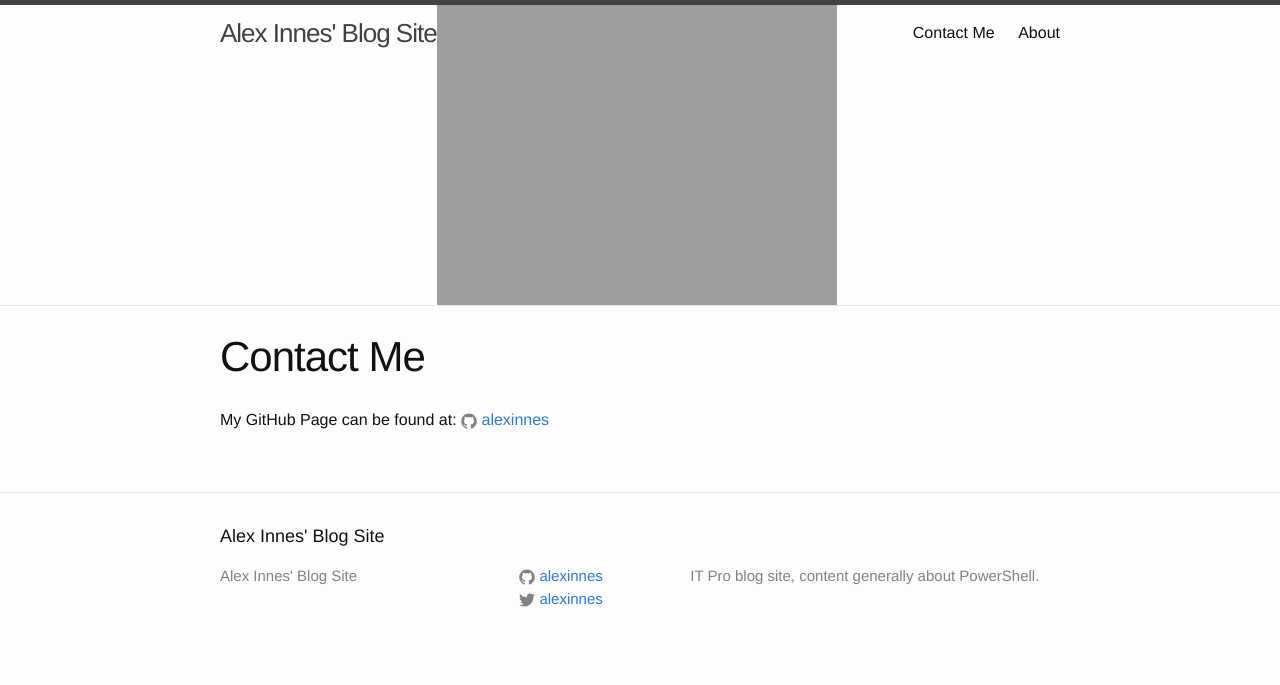
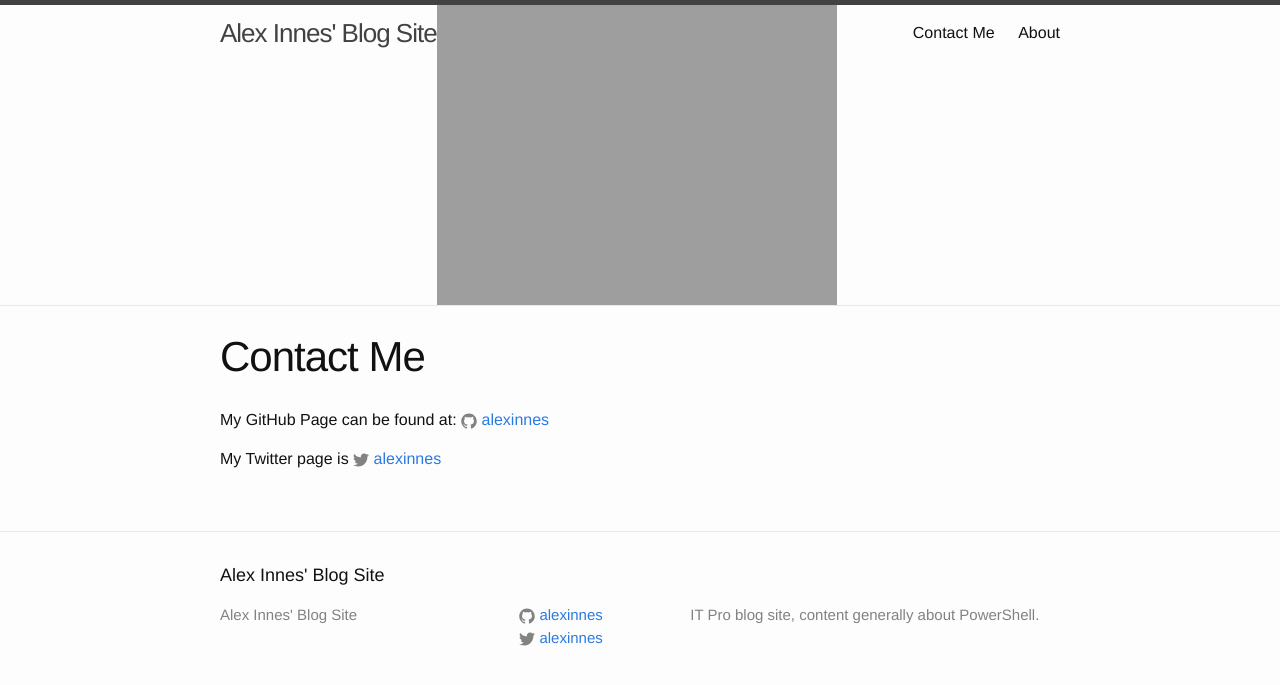
Before and after one commit to alexinnes/alexinnes.github.io, a Jekyll site: the page built from Contact_Me.md, in a window 1280 px wide. Shown: the top 685 px of the page. Built offline with Jekyll 4.4.1, drawn with Linux system fonts in a browser that asks for light colours.

Commit message:
Update from Forestry.io - Contact_Me.md

```diff
--- a/Contact_Me.md
+++ b/Contact_Me.md
@@ -1,8 +1,8 @@
 ---
+title: Contact Me
 layout: page
-title: Contact Me
-permalink: /Contact_Me/
+permalink: "/Contact_Me/"
 ---
+My GitHub Page can be found at: {% include icon-github.html username="alexinnes" %}
 
-My GitHub Page can be found at:
-{% include icon-github.html username="alexinnes" %}
+My Twitter page is {% include icon-twitter.html username="alexinnes" %}
```
